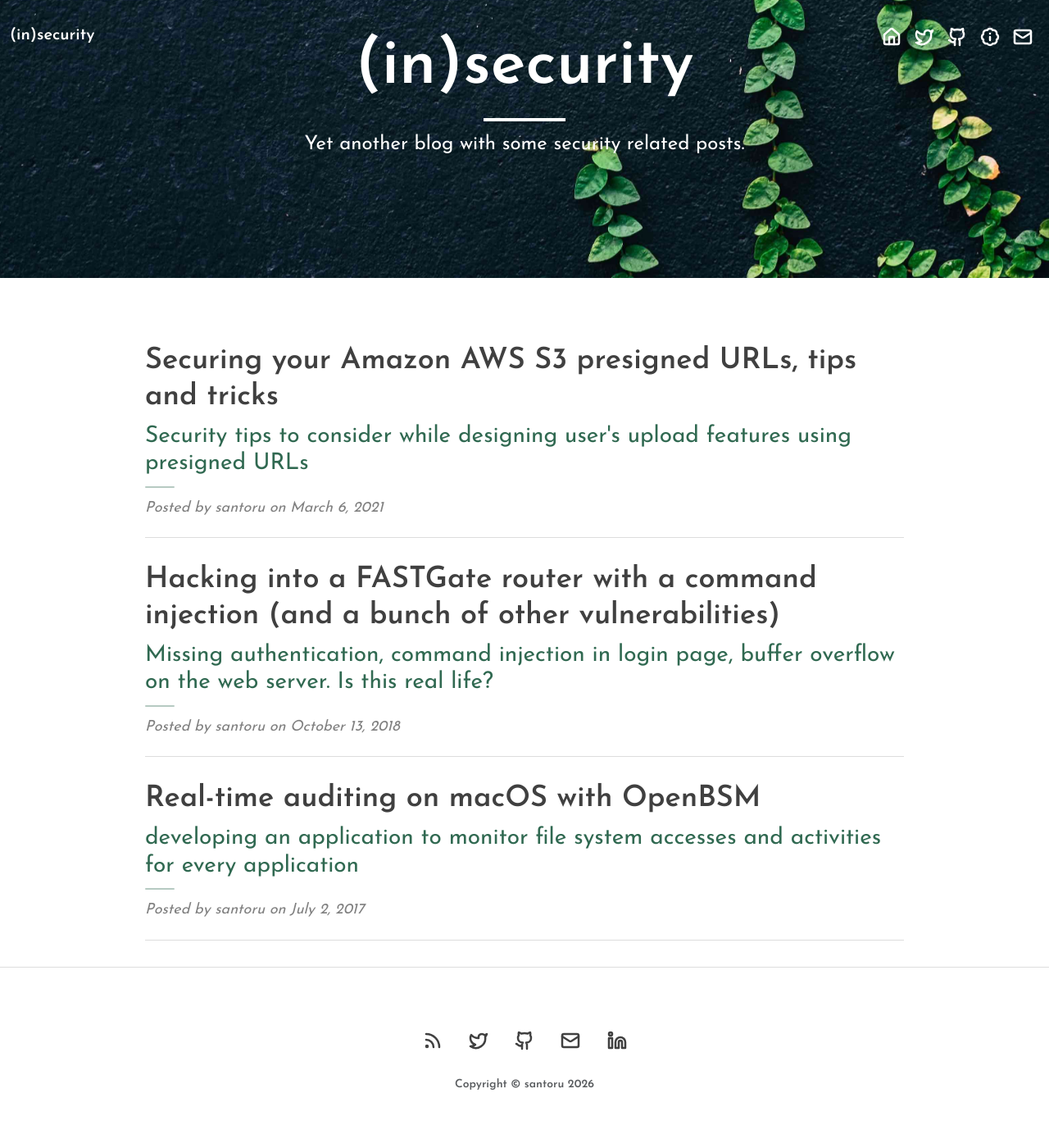
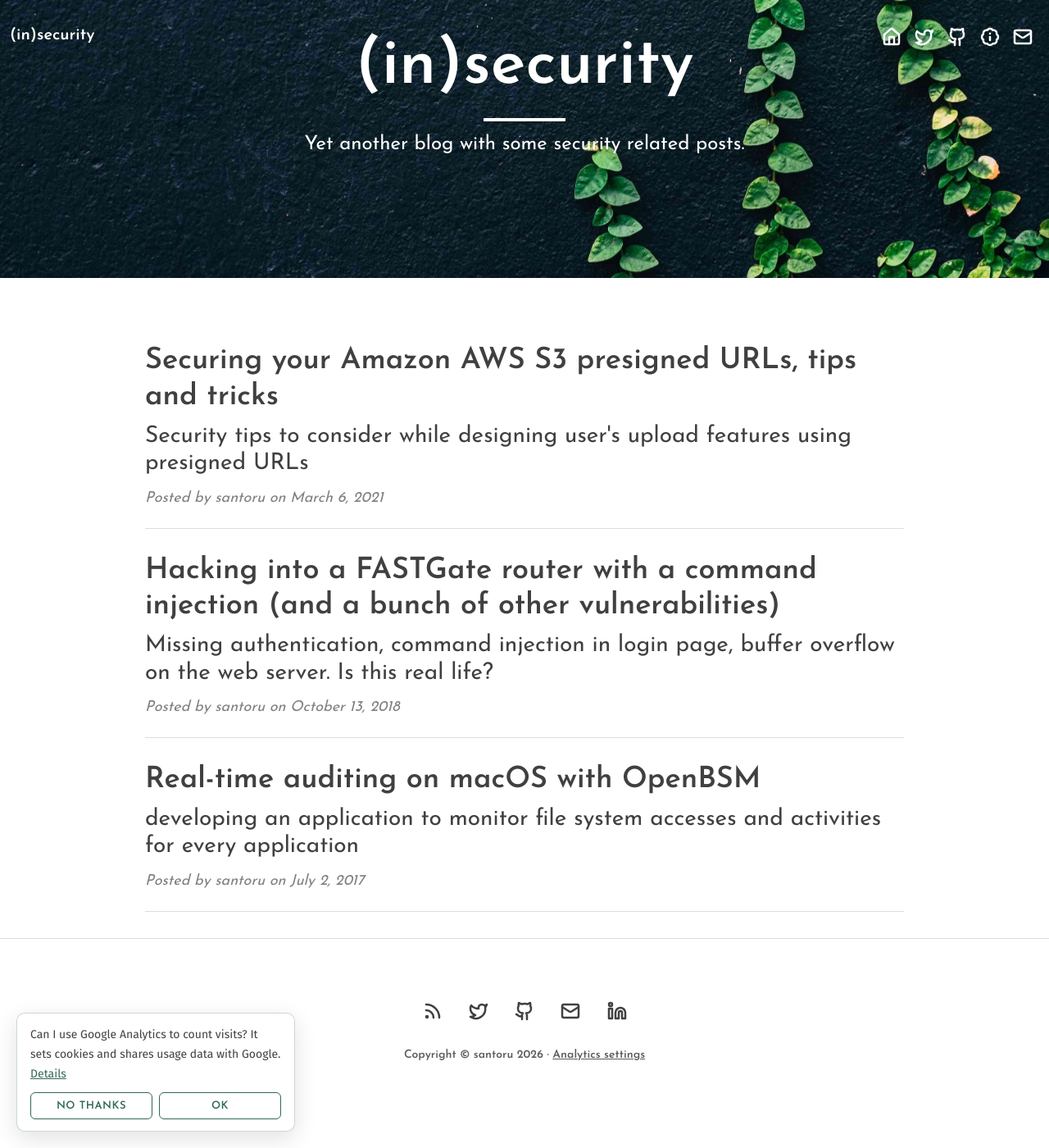
Before and after one commit to santoru/insecurity, a Jekyll site: the page built from index.html, in a window 1280 px wide and 1400 px high, scrolled down 117 px. Shown: the whole window at 82% size. Built offline with Jekyll 4.4.1, drawn with Linux system fonts in a browser that asks for light colours; the list of posts is cut into pages by our own code.

Commit message:
Consent-gated analytics, stricter referrer policy, plain post subtitles
- Referrer policy: strict-origin-when-cross-origin (was
  no-referrer-when-downgrade, which leaked full URLs to other sites)
- Google Analytics is now loaded only after consent for visitors in the
  EU/EEA, UK and Switzerland (country from Cloudflare's same-origin
  /cdn-cgi/trace; unknown country falls back to asking). Small banner
  with equally weighted "No thanks" / "OK"; choice kept in localStorage.
  Footer "Analytics settings" reopens it; declining disables GA and
  clears _ga cookies
- Home page post subtitles no longer inherit the green section-heading
  style and accent line from `article h3`

```diff
--- a/_includes/footer.html
+++ b/_includes/footer.html
@@ -68,6 +68,7 @@
                     {% endif %}
                 </ul>
                 <p class="copyright text-muted">Copyright &copy; {{ site.copyright_name }} {{ site.time | date: '%Y' }}
+                {% if site.google_tracking_id %}· <button type="button" class="consent-open">Analytics settings</button>{% endif %}
                 </p>
                 <a rel="me" href="https://mstdn.social/@santoru" aria-label="Mastodon" style="display:none;"></a>
             </div>
--- a/_includes/ga.html
+++ b/_includes/ga.html
@@ -1,9 +1,99 @@
 {% if site.google_tracking_id %}
-<script async src="https://www.googletagmanager.com/gtag/js?id={{ site.google_tracking_id }}"></script>
+{%- comment -%}
+Consent-gated Google Analytics.
+- Visitors in the EU/EEA, UK and Switzerland see a small banner; GA is loaded only after "OK".
+- Everyone else gets GA without a banner. Country comes from Cloudflare's same-origin /cdn-cgi/trace.
+- If the country can't be determined (blocked, local dev), we fall back to asking.
+- The choice is kept in localStorage; "Analytics settings" in the footer reopens the banner.
+{%- endcomment -%}
+<div id="consent" class="consent" role="region" aria-label="Analytics consent" hidden>
+    <p class="consent-text">
+        Can I use Google Analytics to count visits? It sets cookies and shares usage data with Google.
+        <a href="https://policies.google.com/technologies/partner-sites" target="_blank" rel="noopener noreferrer">Details</a>
+    </p>
+    <div class="consent-actions">
+        <button type="button" class="consent-btn" data-consent="denied">No thanks</button>
+        <button type="button" class="consent-btn" data-consent="granted">OK</button>
+    </div>
+</div>
 <script>
-  window.dataLayer = window.dataLayer || [];
-  function gtag() { dataLayer.push(arguments); }
-  gtag('js', new Date());
-  gtag('config', '{{ site.google_tracking_id }}');
+(function () {
+    var GA_ID = '{{ site.google_tracking_id }}';
+    var KEY = 'analytics-consent'; // 'granted' | 'denied'
+    var GEO_KEY = 'visitor-country';
+    // EU-27 + EEA (IS, LI, NO) + UK + CH
+    var ASK = ['AT','BE','BG','HR','CY','CZ','DK','EE','FI','FR','DE','GR','HU','IE','IT','LV','LT','LU',
+               'MT','NL','PL','PT','RO','SK','SI','ES','SE','IS','LI','NO','GB','CH'];
+
+    var banner = document.getElementById('consent');
+    var loaded = false;
+
+    function read(store, k) { try { return window[store].getItem(k); } catch (e) { return null; } }
+    function write(store, k, v) { try { window[store].setItem(k, v); } catch (e) {} }
+
+    function loadGA() {
+        if (loaded) { window['ga-disable-' + GA_ID] = false; return; }
+        loaded = true;
+        window.dataLayer = window.dataLayer || [];
+        window.gtag = function () { dataLayer.push(arguments); };
+        gtag('js', new Date());
+        gtag('config', GA_ID);
+        var s = document.createElement('script');
+        s.async = true;
+        s.src = 'https://www.googletagmanager.com/gtag/js?id=' + encodeURIComponent(GA_ID);
+        document.head.appendChild(s);
+    }
+
+    function stopGA() {
+        window['ga-disable-' + GA_ID] = true;
+        document.cookie.split(';').forEach(function (c) {
+            var name = c.split('=')[0].trim();
+            if (!/^_ga/.test(name)) return;
+            ['', location.hostname, '.' + location.hostname.replace(/^www\./, '')].forEach(function (d) {
+                document.cookie = name + '=; Max-Age=0; path=/' + (d ? '; domain=' + d : '');
+            });
+        });
+    }
+
+    function show() { banner.hidden = false; }
+    function hide() { banner.hidden = true; }
+
+    banner.addEventListener('click', function (e) {
+        var choice = e.target.getAttribute && e.target.getAttribute('data-consent');
+        if (!choice) return;
+        write('localStorage', KEY, choice);
+        if (choice === 'granted') loadGA(); else stopGA();
+        hide();
+    });
+
+    document.addEventListener('click', function (e) {
+        if (e.target.closest && e.target.closest('.consent-open')) { e.preventDefault(); show(); }
+    });
+
+    function country() {
+        var cached = read('sessionStorage', GEO_KEY);
+        if (cached) return Promise.resolve(cached);
+        var ctrl = window.AbortController ? new AbortController() : null;
+        var timer = setTimeout(function () { if (ctrl) ctrl.abort(); }, 2000);
+        return fetch('/cdn-cgi/trace', { cache: 'no-store', signal: ctrl && ctrl.signal })
+            .then(function (r) { return r.ok ? r.text() : ''; })
+            .then(function (t) {
+                clearTimeout(timer);
+                var m = /^loc=([A-Z]{2})$/m.exec(t);
+                if (m) write('sessionStorage', GEO_KEY, m[1]);
+                return m ? m[1] : null;
+            })
+            .catch(function () { clearTimeout(timer); return null; });
+    }
+
+    var choice = read('localStorage', KEY);
+    if (choice === 'granted') { loadGA(); return; }
+    if (choice === 'denied') return;
+
+    country().then(function (cc) {
+        if (cc && ASK.indexOf(cc) === -1) loadGA(); // outside EU/EEA/UK/CH: no banner needed
+        else show();                                 // EU/EEA/UK/CH, or unknown: ask first
+    });
+})();
 </script>
 {% endif %}
--- a/_includes/head.html
+++ b/_includes/head.html
@@ -2,7 +2,7 @@
 
     <meta charset="utf-8">
     <meta name="viewport" content="width=device-width, initial-scale=1">
-    <meta name="referrer" content="no-referrer-when-downgrade">
+    <meta name="referrer" content="strict-origin-when-cross-origin">
     {%- assign meta_description = page.subtitle | default: page.description | default: site.description -%}
     {%- if page.title -%}
     {%- assign meta_title = page.title | append: " - " | append: site.title -%}
--- a/assets/css/style.css
+++ b/assets/css/style.css
@@ -152,6 +152,10 @@ article h3::after {
   margin-top: 0.35em;
   border-radius: 1px;
 }
+
+/* Home post list: subtitles are h3s, but shouldn't get the green section-heading style above */
+.post-preview .post-subtitle { color: inherit; }
+.post-preview .post-subtitle::after { content: none; }
 
 /* Timeline */
 .timeline-list {
@@ -507,3 +511,56 @@ body.toc-sidebar-open article {
   .toc-inline-toggle { display: none; }
   body.toc-sidebar-open article { margin-left: 0; }
 }
+
+/* Analytics consent banner (see _includes/ga.html) */
+.consent {
+  position: fixed;
+  left: 20px;
+  bottom: 20px;
+  z-index: 1040;
+  max-width: 340px;
+  padding: 14px 16px;
+  background: #fff;
+  border: 1px solid rgba(48, 105, 81, 0.25);
+  border-radius: 10px;
+  box-shadow: 0 8px 28px rgba(0, 0, 0, 0.12);
+  font-family: 'Fira Sans', sans-serif;
+  font-size: 14px;
+  line-height: 1.5;
+  color: #404040;
+}
+.consent[hidden] { display: none; }
+.consent-text { margin: 0 0 10px; }
+.consent-text a { color: #306951; text-decoration: underline; }
+.consent-actions { display: flex; gap: 8px; justify-content: flex-end; }
+/* Both buttons share one style on purpose: refusing must be as easy as accepting */
+.consent-btn {
+  flex: 1;
+  padding: 6px 14px;
+  background: #fff;
+  border: 1.5px solid #306951;
+  border-radius: 6px;
+  color: #306951;
+  font-family: 'Josefin Sans', sans-serif;
+  font-weight: 600;
+  font-size: 13px;
+  letter-spacing: 0.5px;
+  text-transform: uppercase;
+  transition: background 0.2s, color 0.2s;
+}
+.consent-btn:hover, .consent-btn:focus-visible { background: #306951; color: #fff; }
+.consent-btn:focus-visible { outline: 2px solid #306951; outline-offset: 2px; }
+
+.consent-open {
+  padding: 0;
+  background: none;
+  border: 0;
+  color: inherit;
+  font: inherit;
+  text-decoration: underline;
+}
+.consent-open:hover { color: #306951; }
+
+@media (max-width: 576px) {
+  .consent { left: 12px; right: 12px; bottom: 12px; max-width: none; }
+}
```
